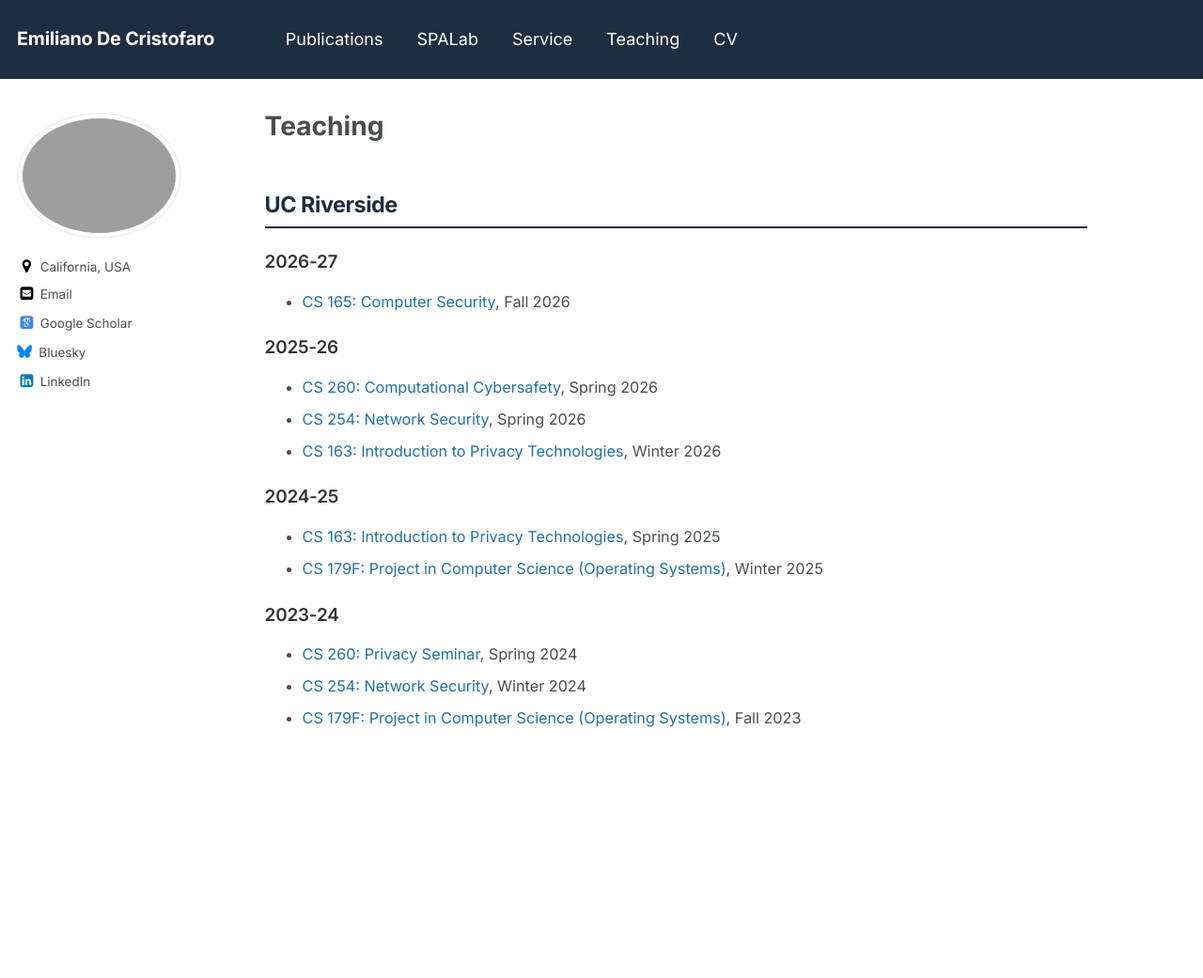
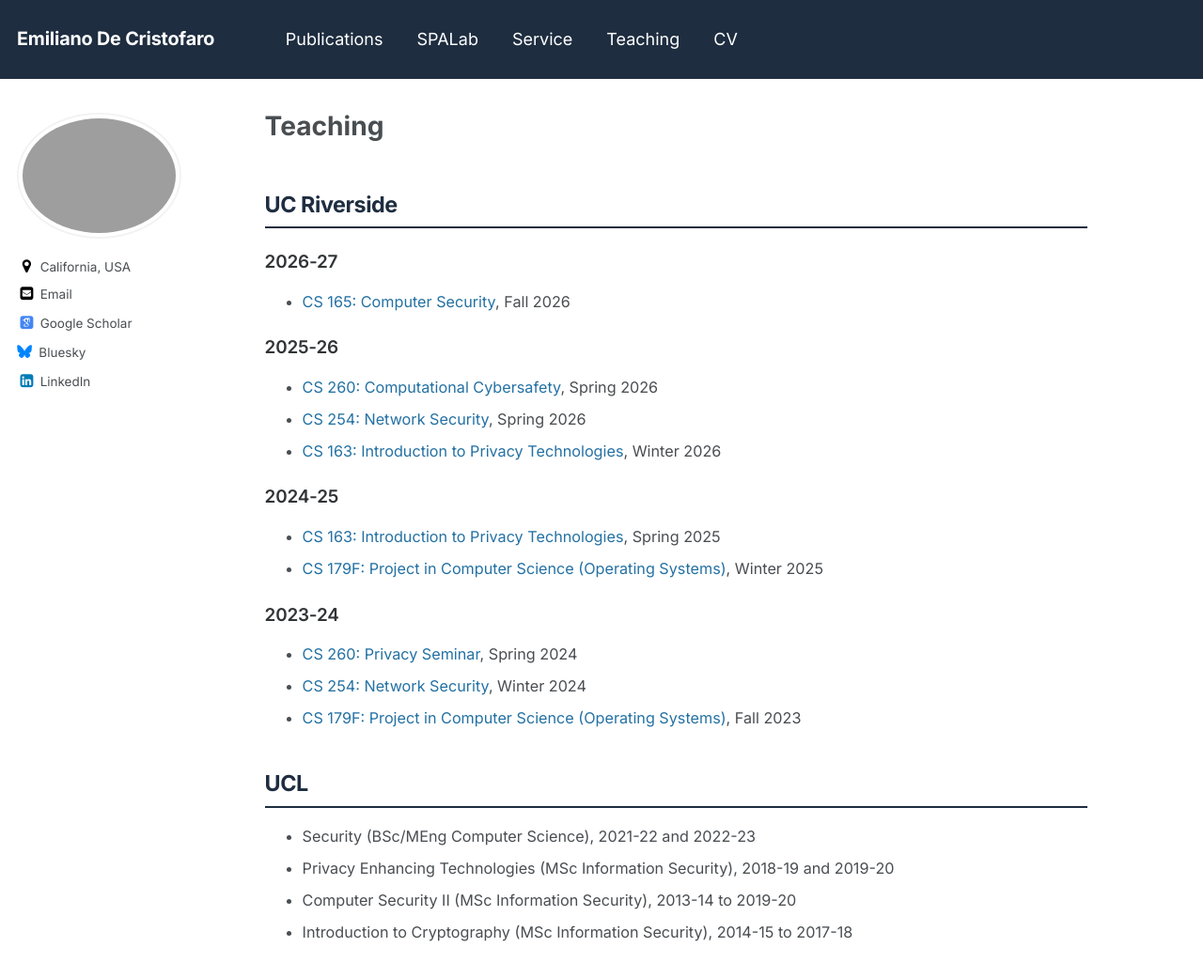
Before and after one commit to emidec/emidec.github.io, a Jekyll site: the page built from _pages/teaching.md, in a window 1280 px wide and 1051 px high. Shown: the top 1041 px of the window at 94% size. Built offline with Jekyll 4.4.1, drawn with Linux system fonts in a browser that asks for light colours; some web fonts are replaced; a script bundle is joined from its source files by our own code; library files that are not in the unit come from our copies.

Commit message:
Teaching: add UCL

```diff
--- a/_pages/teaching.md
+++ b/_pages/teaching.md
@@ -24,3 +24,10 @@ title: Teaching
 -   [CS 260: Privacy Seminar](https://spalab.cs.ucr.edu/teaching/24s-cs260/), Spring 2024
 -   [CS 254: Network Security](https://spalab.cs.ucr.edu/teaching/24w-cs254/), Winter 2024
 -   [CS 179F: Project in Computer Science (Operating Systems)](https://github.com/emidec/cs179f-fall23), Fall 2023
+
+## UCL
+
+-   Security (BSc/MEng Computer Science), 2021-22 and 2022-23
+-   Privacy Enhancing Technologies (MSc Information Security), 2018-19 and 2019-20
+-   Computer Security II (MSc Information Security), 2013-14 to 2019-20
+-   Introduction to Cryptography (MSc Information Security), 2014-15 to 2017-18
```
